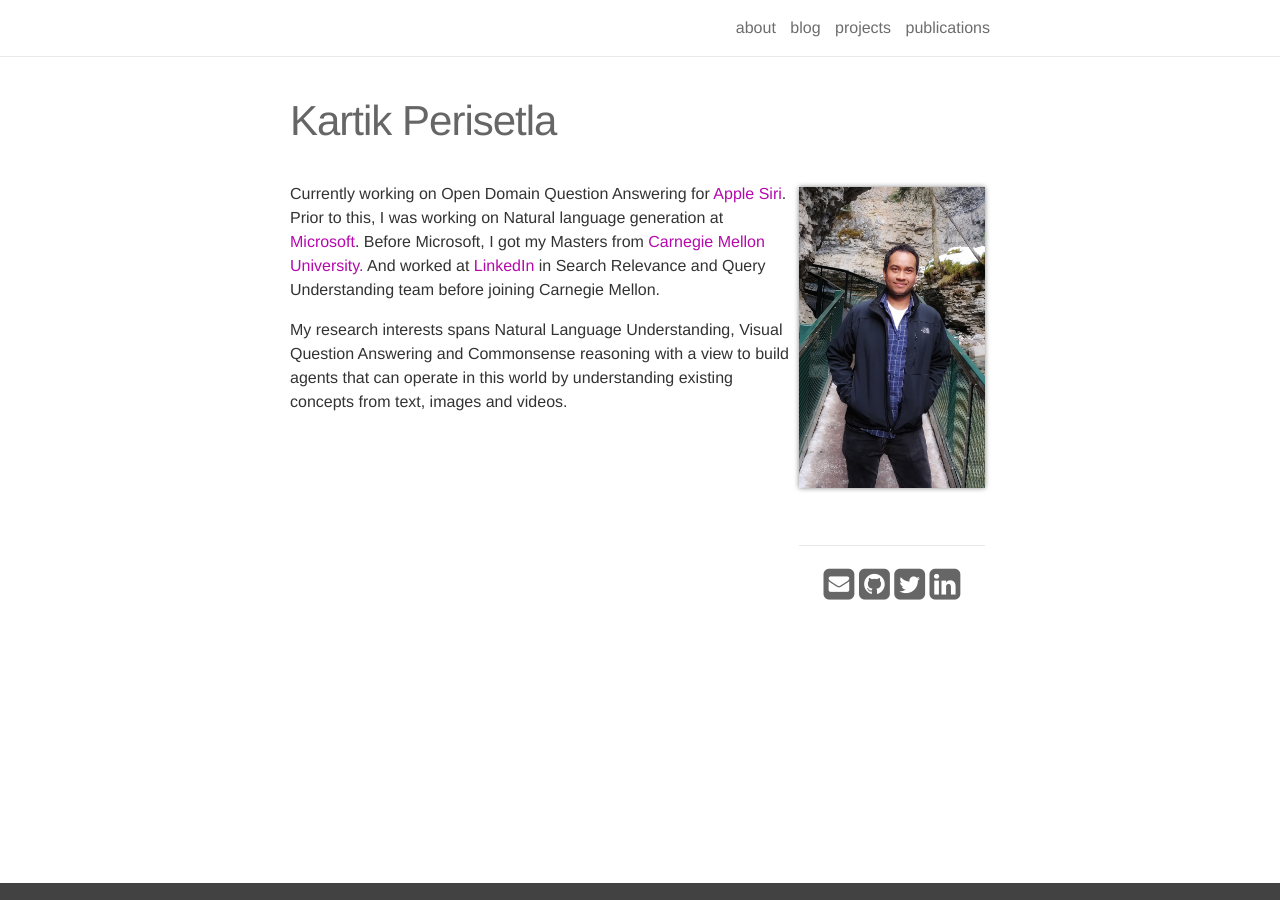
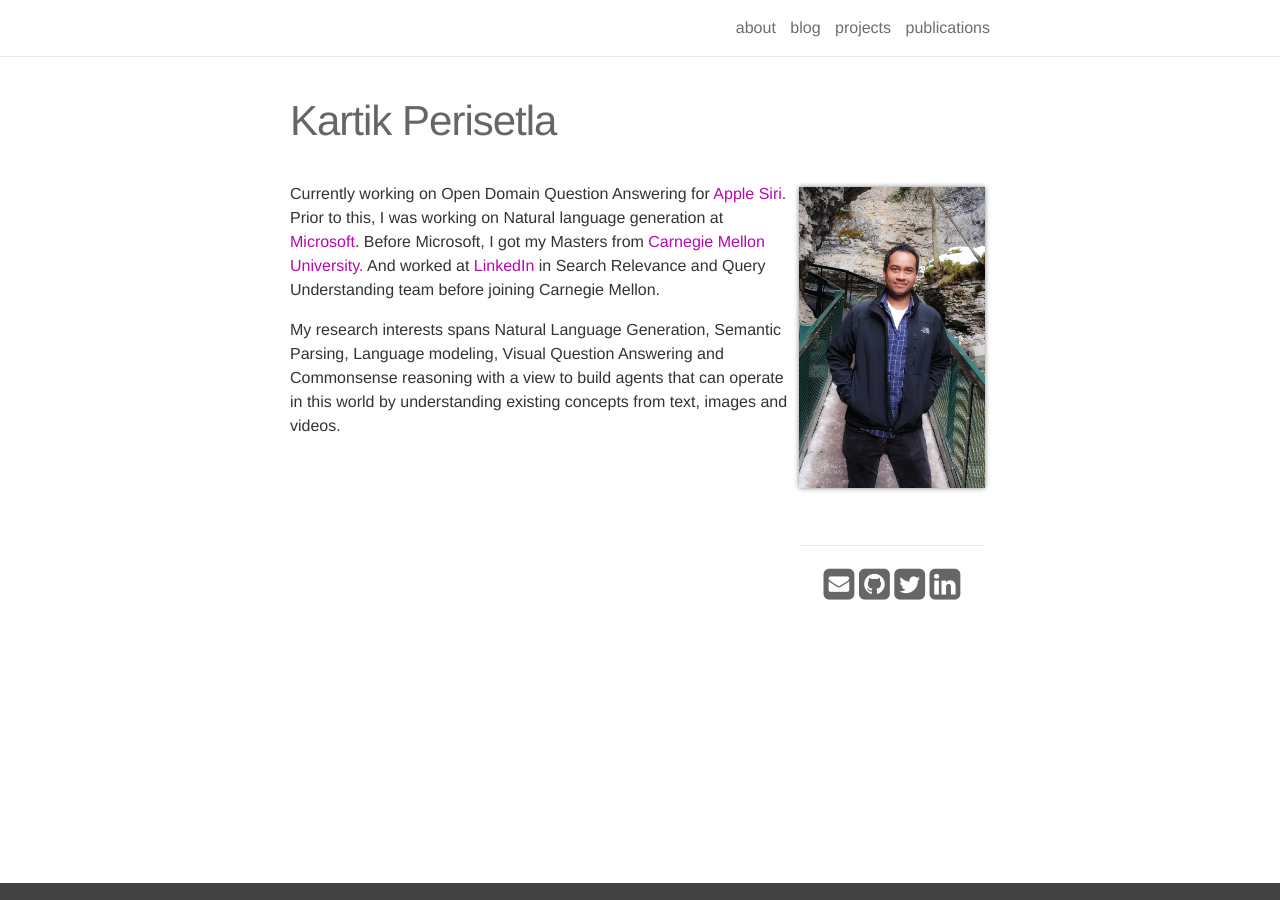
Before and after one commit to kartikperisetla/kartikperisetla.github.io, a Jekyll site: the page built from _pages/about.md, in a window 1280 px wide. Built offline with Jekyll 4.4.1, drawn with Linux system fonts in a browser that asks for light colours; nearby versions of some CDN libraries.

Commit message:
Update about.md

```diff
--- a/_pages/about.md
+++ b/_pages/about.md
@@ -21,5 +21,5 @@ Currently working on Open Domain Question Answering for <a href="https://www.app
 </p>
 
 <p align="left">
-My research interests spans Natural Language Understanding, Visual Question Answering and Commonsense reasoning with a view to build agents that can operate in this world by understanding existing concepts from text, images and videos.
+My research interests spans Natural Language Generation, Semantic Parsing, Language modeling, Visual Question Answering and Commonsense reasoning with a view to build agents that can operate in this world by understanding existing concepts from text, images and videos.
 </p>
```
